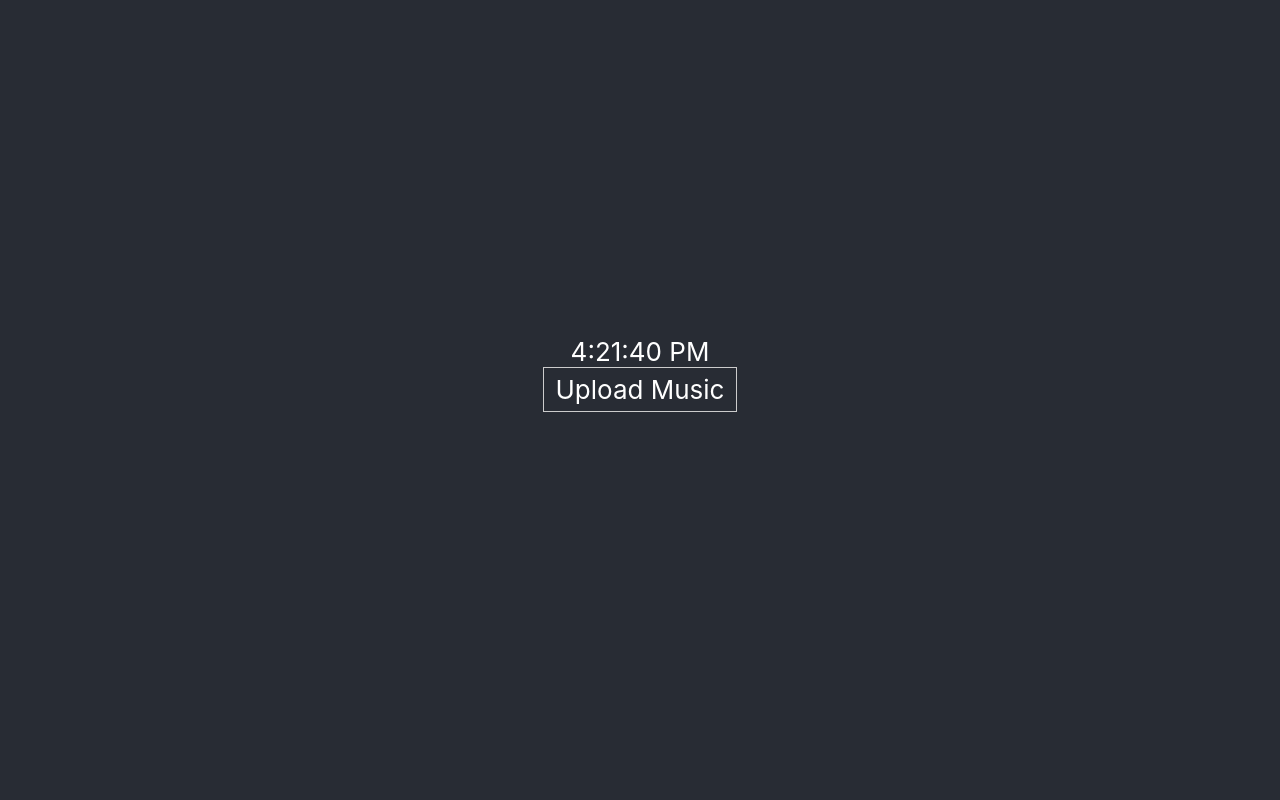
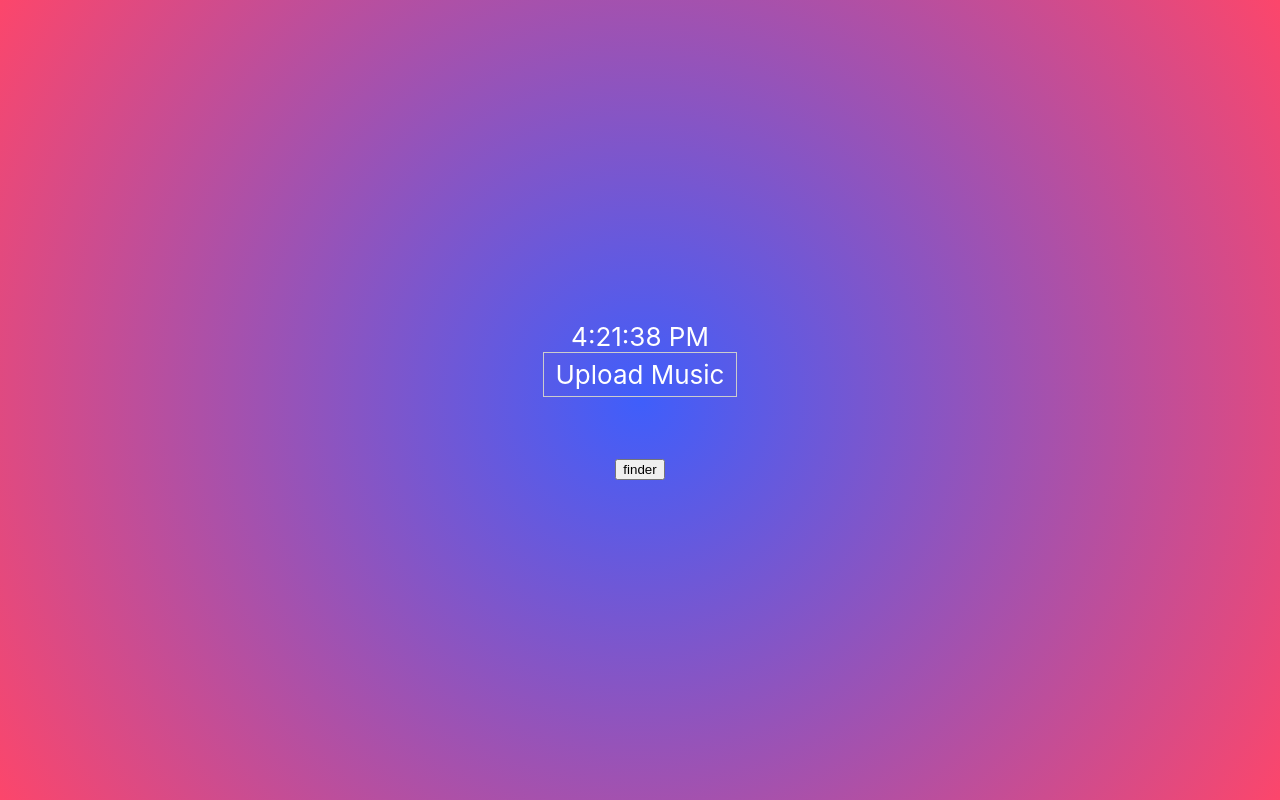
Before and after one commit to radioxeth/radio, a React (Create React App) app in the folder radio/: page / in a window 1280 px wide. Built offline with nearby package versions, Linux system fonts and the light colour scheme.

Commit message:
radio player

```diff
--- a/radio/package.json
+++ b/radio/package.json
@@ -10,6 +10,8 @@
     "@types/node": "^12.20.37",
     "@types/react": "^17.0.37",
     "@types/react-dom": "^17.0.11",
+    "axios": "^0.24.0",
+    "ipfs": "",
     "react": "^17.0.2",
     "react-dom": "^17.0.2",
     "react-scripts": "4.0.3",
--- a/radio/src/App.css
+++ b/radio/src/App.css
@@ -14,7 +14,9 @@
 }
 
 .App-header {
-  background-color: #282c34;
+  /* background-color: #282c34; */
+  background: rgb(63,94,251);
+background: radial-gradient(circle, rgba(63,94,251,1) 0%, rgba(252,70,107,1) 100%);
   min-height: 100vh;
   display: flex;
   flex-direction: column;
--- a/radio/src/App.tsx
+++ b/radio/src/App.tsx
@@ -1,8 +1,8 @@
 import React from 'react';
 import './App.css';
 import Clock from './components/clock/clock';
+import Finder from './components/ipfs/finder';
 import LoadPlaylist from './components/playlist/load';
-import Player from './components/playlist/player';
 
 function App() {
   return (
@@ -10,6 +10,7 @@ function App() {
       <header className="App-header">
         <Clock />
         <LoadPlaylist />
+        <Finder />
       </header>
     </div>
   );
--- /dev/null
+++ b/radio/src/components/ipfs/finder.tsx
@@ -0,0 +1,14 @@
+import React from 'react'
+import get from 'axios'
+const Finder = () => {
+
+    const _find = async () => {
+        const results = await get('https://ipfs.io/ipfs/QmWtjkAHtCPkefdYQHfHihiKnfjD2QY5MfJ7ukm5PiC6jB/')
+        console.log(results)
+    }
+    return (
+        <div><button onClick={() => { _find() }}>finder</button></div>
+    )
+}
+
+export default Finder
--- a/radio/src/components/playlist/player.tsx
+++ b/radio/src/components/playlist/player.tsx
@@ -1,5 +1,5 @@
 import React from 'react'
-
+import './style.css'
 type Props = {
     playNext: () => void
     playPrev: () => void
--- a/radio/src/components/playlist/playlist.tsx
+++ b/radio/src/components/playlist/playlist.tsx
@@ -1,8 +1,4 @@
-
-import React, {
-    useState
-} from "react";
-
+import React from "react"
 
 type Props = {
     fileList: File[],
--- a/radio/src/components/playlist/style.css
+++ b/radio/src/components/playlist/style.css
@@ -9,7 +9,7 @@
     height: 45px;
     width: 45px;
     border-radius: 45px;
-    border: solid 5px chartreuse;
+    border: solid 5px skyblue;
 }
 
 .player-container>.next{
@@ -18,7 +18,7 @@
 }
 
 .player-container>.next:hover{
-    color:gray;
+    color:greenyellow;
     cursor: pointer;
 }
 
@@ -26,7 +26,7 @@
     margin-right: 10px;
 }
 .player-container>.prev:hover{
-    color:gray;
+    color:greenyellow;
     cursor: pointer;
 }
 
@@ -41,12 +41,12 @@
 
 .list>.playing{
     font:bold;
-    color:chartreuse;
+    color:skyblue;
     list-style-type:circle;
 }
 
 .list>.list-song:hover{
-    color:gray;
+    color:greenyellow;
     cursor: pointer;
 
 }
--- a/radio/src/index.css
+++ b/radio/src/index.css
@@ -5,6 +5,8 @@ body {
     sans-serif;
   -webkit-font-smoothing: antialiased;
   -moz-osx-font-smoothing: grayscale;
+  background: rgb(63,94,251);
+background: radial-gradient(circle, rgba(63,94,251,1) 0%, rgba(252,70,107,1) 100%);
 }
 
 code {
```
Also changed, not shown: 1 other file (tests, documents, lock files or other folders).
